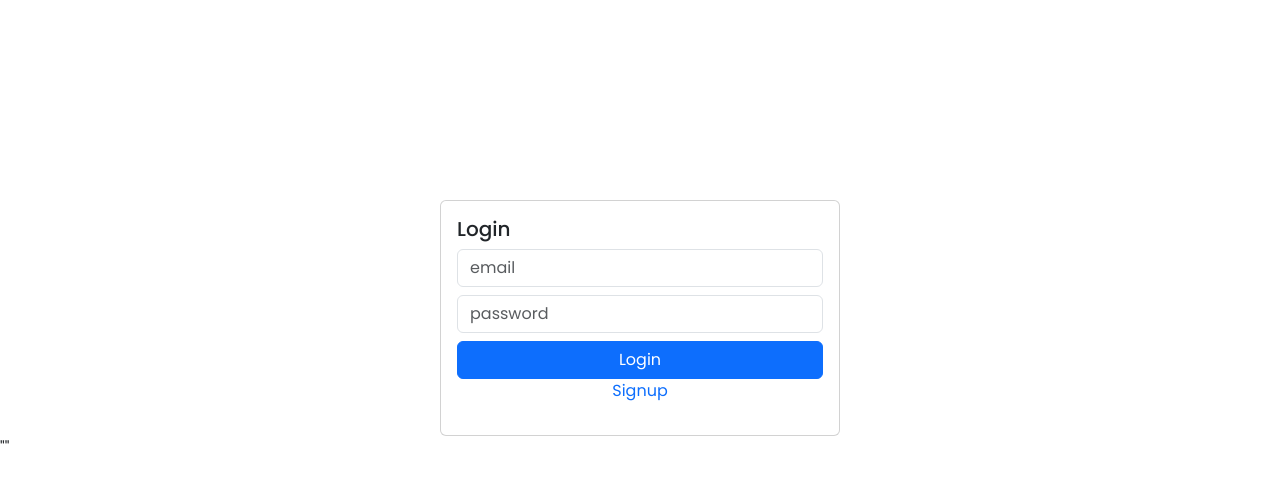
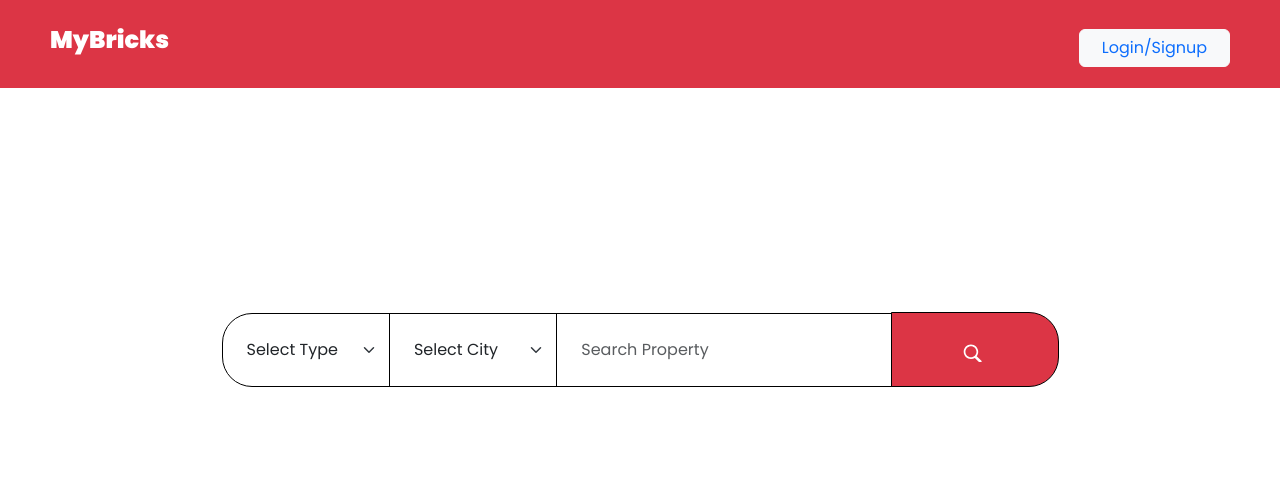
Before and after one commit to Bhavik-prajapati/Property-listing-frontend-ang-18, an Angular app: page /home in a window 1280 px wide. Before the commit this address led to /login. Shown: the top 482 px of the page. Built offline with nearby package versions, Linux system fonts and the light colour scheme; no server answers.

Commit message:
removed token check

```diff
--- a/src/app/pages/allproperties/allproperties.component.ts
+++ b/src/app/pages/allproperties/allproperties.component.ts
@@ -19,11 +19,6 @@ export class AllpropertiesComponent {
   displayedProperties: any[] = [];
 
   constructor(private allproperties:AllpropertiesService){
-    const token=localStorage.getItem("token");
-    if(!token)
-    {
-      this.router.navigateByUrl("login");
-    }
     this.getalldata();
   }
 
--- a/src/app/pages/home/home.component.ts
+++ b/src/app/pages/home/home.component.ts
@@ -25,11 +25,6 @@ export class HomeComponent {
   searchTerm:string='';
 
   constructor(private homeservice:HomeService){
-    const token=localStorage.getItem("token");
-    if(!token)
-    {
-      this.router.navigateByUrl("login");
-    }
     this.getalldata();
   }
 
```
